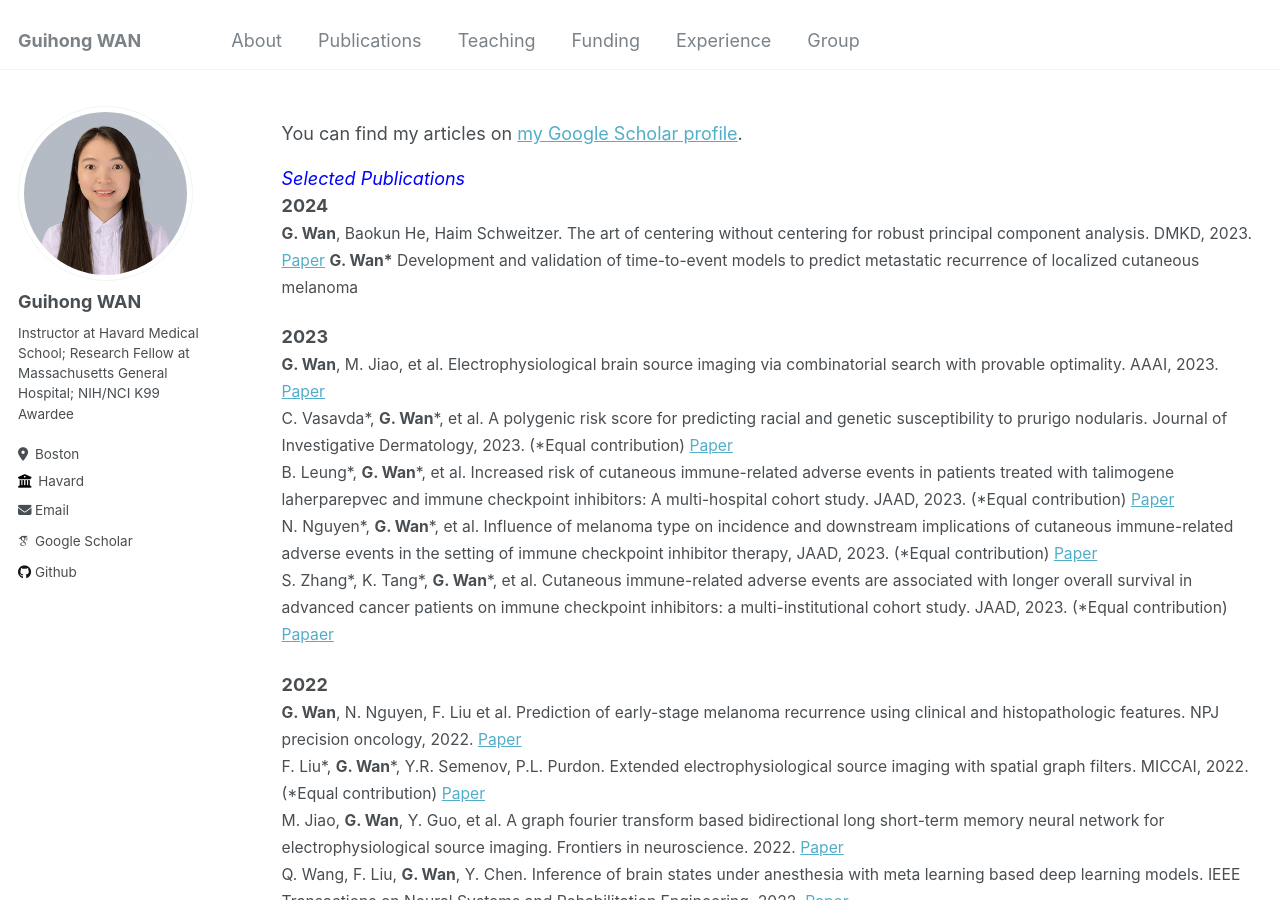
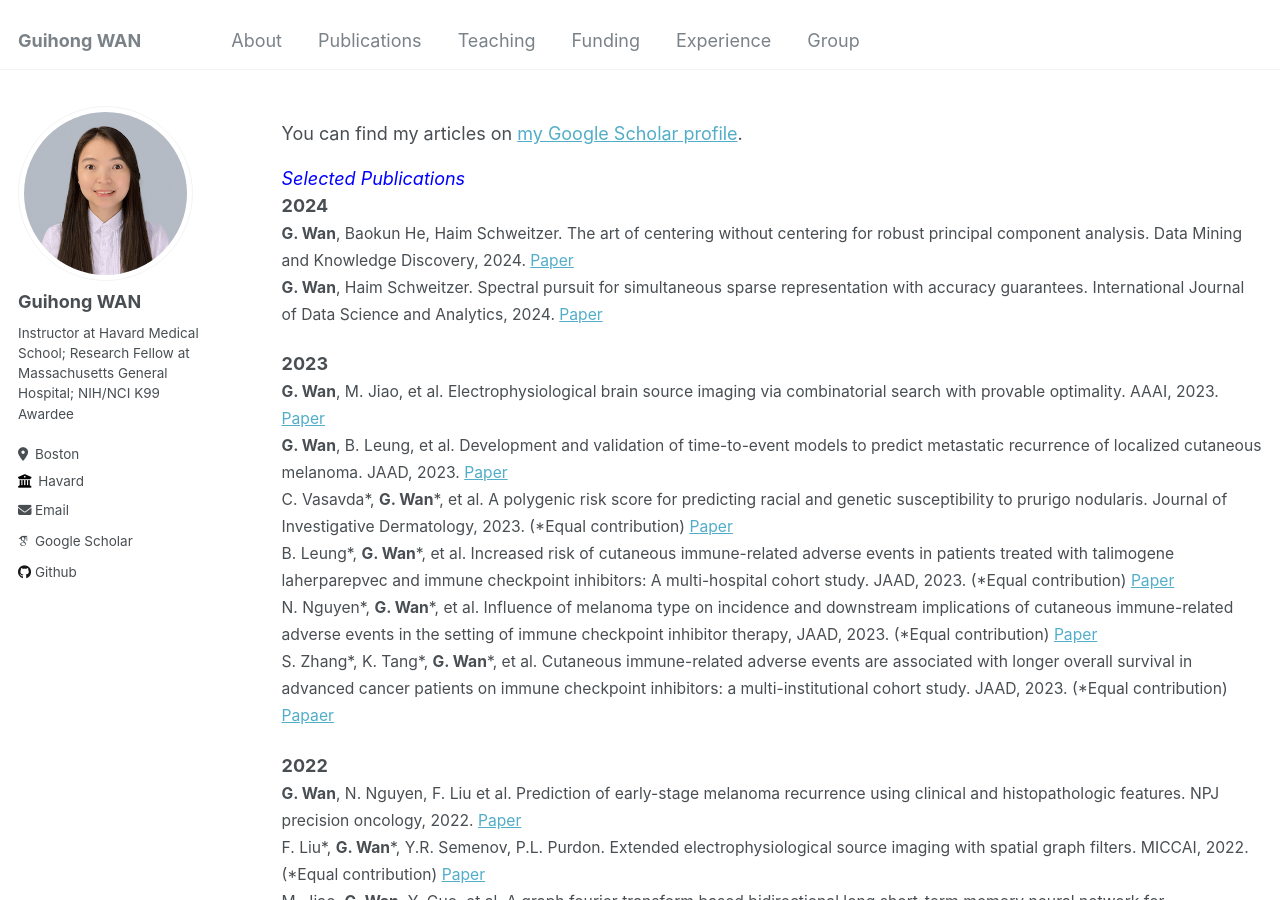
Before and after one commit to cwanlab/cwanlab.github.io, a Jekyll site: the page built from _pages/publications.md, in a window 1280 px wide and 900 px high. Built offline with Jekyll 4.4.1, drawn with Linux system fonts in a browser that asks for light colours; some web fonts are replaced.

Commit message:
Update publications 2023
Update publications 2023

```diff
--- a/_pages/publications.md
+++ b/_pages/publications.md
@@ -11,13 +11,14 @@ author_profile: true
 <span style="color:blue">*Selected Publications*</span>
 **2024**
 <span style="font-size:0.87em;">
-**G. Wan**, Baokun He, Haim Schweitzer. The art of centering without centering for robust principal component analysis. DMKD, 2023. [Paper](https://personal.utdallas.edu/~haim/publications/biastrick.pdf)
-**G. Wan\*** Development and validation of time-to-event models to predict metastatic recurrence of localized cutaneous melanoma
+**G. Wan**, Baokun He, Haim Schweitzer. The art of centering without centering for robust principal component analysis. Data Mining and Knowledge Discovery, 2024. [Paper](https://personal.utdallas.edu/~haim/publications/biastrick.pdf)
+**G. Wan**, Haim Schweitzer. Spectral pursuit for simultaneous sparse representation with accuracy guarantees. International Journal of Data Science and Analytics, 2024. [Paper](https://link.springer.com/article/10.1007/s41060-023-00480-y)
 </span>
 
 **2023**
 <span style="font-size:0.87em;">
 **G. Wan**, M. Jiao, et al. Electrophysiological brain source imaging via combinatorial search with provable optimality. AAAI, 2023. [Paper](https://ojs.aaai.org/index.php/AAAI/article/view/26471)
+**G. Wan**, B. Leung, et al. Development and validation of time-to-event models to predict metastatic recurrence of localized cutaneous melanoma. JAAD, 2023. [Paper](https://www.sciencedirect.com/science/article/pii/S0190962223028815?casa_token=mpGg8Eu9tV4AAAAA:-wmLF6RTLTAvQg5XmMbJBaW5zcETpZo0DsOCKFeGg6NdCYYjnJckplRTy5xa9IwGX4maLObezg)
 C. Vasavda\*, **G. Wan**\*, et al. A polygenic risk score for predicting racial and genetic susceptibility to prurigo nodularis. Journal of Investigative Dermatology, 2023. (\*Equal contribution) [Paper](https://www.sciencedirect.com/science/article/pii/S0022202X23021255)
 B. Leung\*, **G. Wan**\*, et al. Increased risk of cutaneous immune-related adverse events in patients treated with talimogene laherparepvec and immune checkpoint inhibitors: A multi-hospital cohort study. JAAD, 2023. (\*Equal contribution) [Paper](https://www.sciencedirect.com/science/article/pii/S0190962223002682)
 N. Nguyen\*, **G. Wan**\*, et al. Influence of melanoma type on incidence and downstream implications of cutaneous immune-related adverse events in the setting of immune checkpoint inhibitor therapy, JAAD, 2023. (\*Equal contribution) [Paper](https://www.sciencedirect.com/science/article/abs/pii/S0190962223002049)
```
